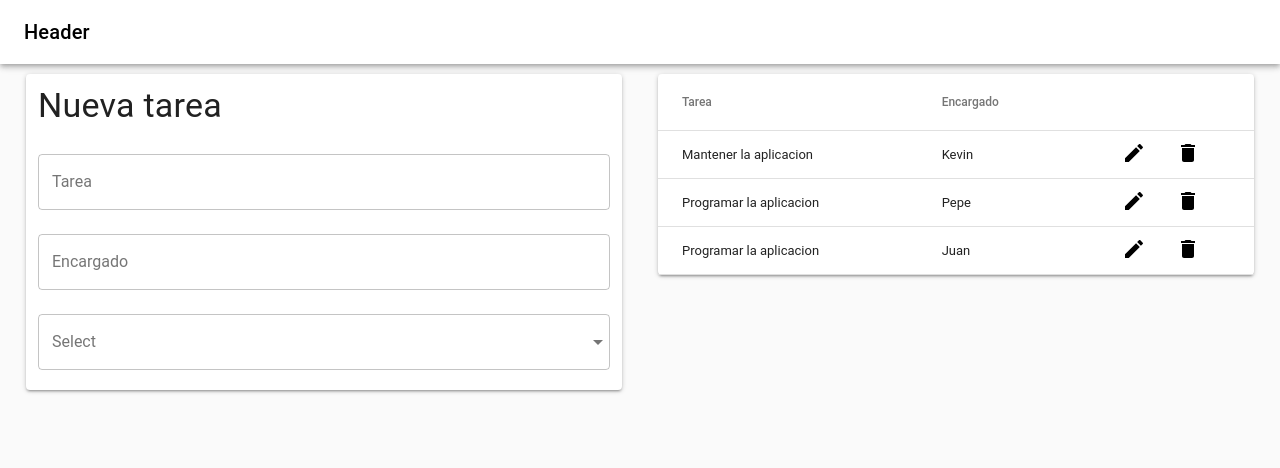
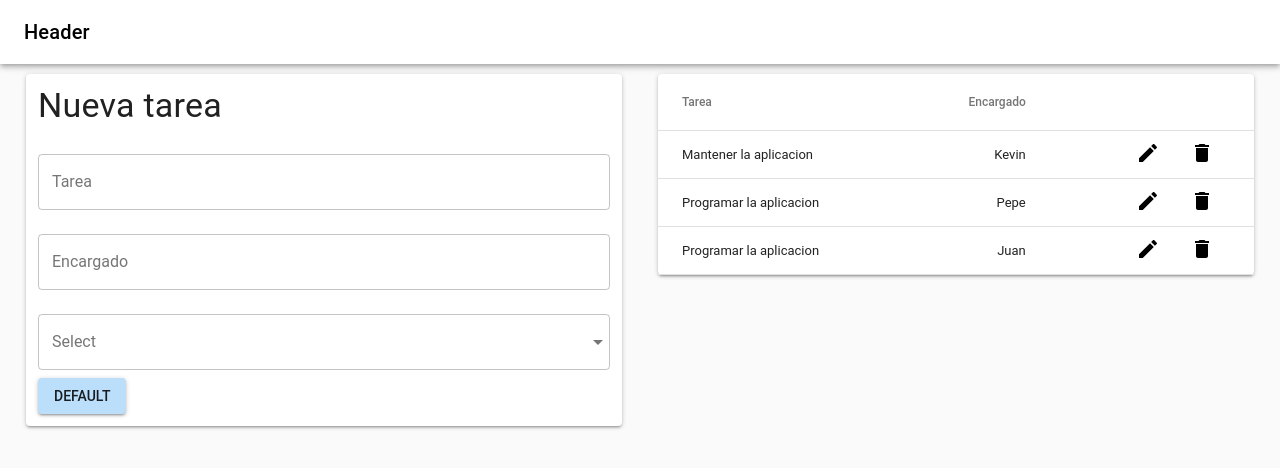
Before and after one commit to kevob1994/crud-react-redux, a React (Create React App) app: page / in a window 1280 px wide. Shown: the top 468 px of the page. Built offline with nearby package versions, Linux system fonts and the light colour scheme.

Commit message:
new push

```diff
--- a/src/components/formTodo/index.js
+++ b/src/components/formTodo/index.js
@@ -3,6 +3,7 @@
 import TextField from '@material-ui/core/TextField';
 import MenuItem from '@material-ui/core/MenuItem';
 import Typography from '@material-ui/core/Typography';
+import Button from '@material-ui/core/Button';
 import './style.scss';
 
 export class FormTodo extends Component {
@@ -54,7 +55,9 @@
             </MenuItem>
           ))}
         </TextField>
-
+        <Button variant="contained">
+          Default
+        </Button>
         </form>
         </Paper>
       </div>
--- a/src/components/formTodo/style.scss
+++ b/src/components/formTodo/style.scss
@@ -5,3 +5,7 @@
         padding: 12px !important;
     }
 }
+
+button{
+    background-color: #bbdefb !important;
+}
--- a/src/components/tableTodo/index.js
+++ b/src/components/tableTodo/index.js
@@ -7,7 +7,6 @@
 import TableHead from '@material-ui/core/TableHead';
 import TableRow from '@material-ui/core/TableRow';
 import Typography from '@material-ui/core/Typography';
-
 import { Grid, Row, Col } from 'react-flexbox-grid';
 import './style.scss';
 
```
